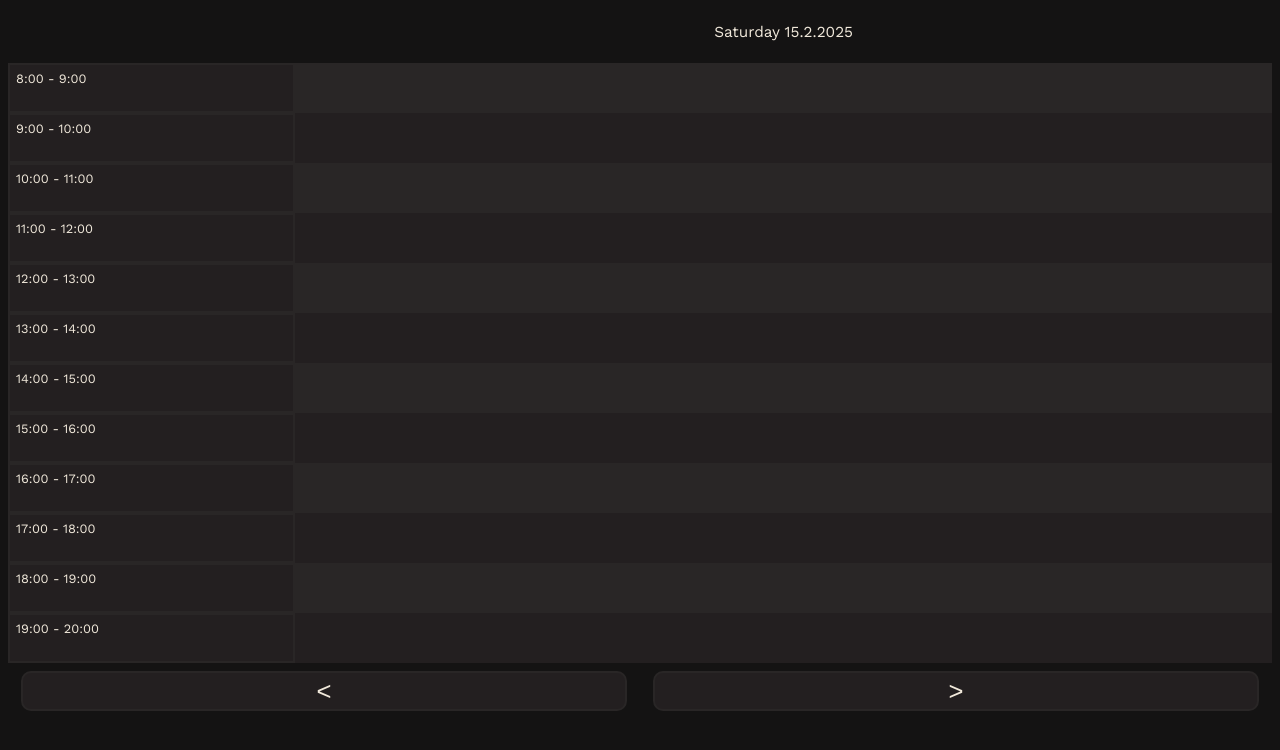
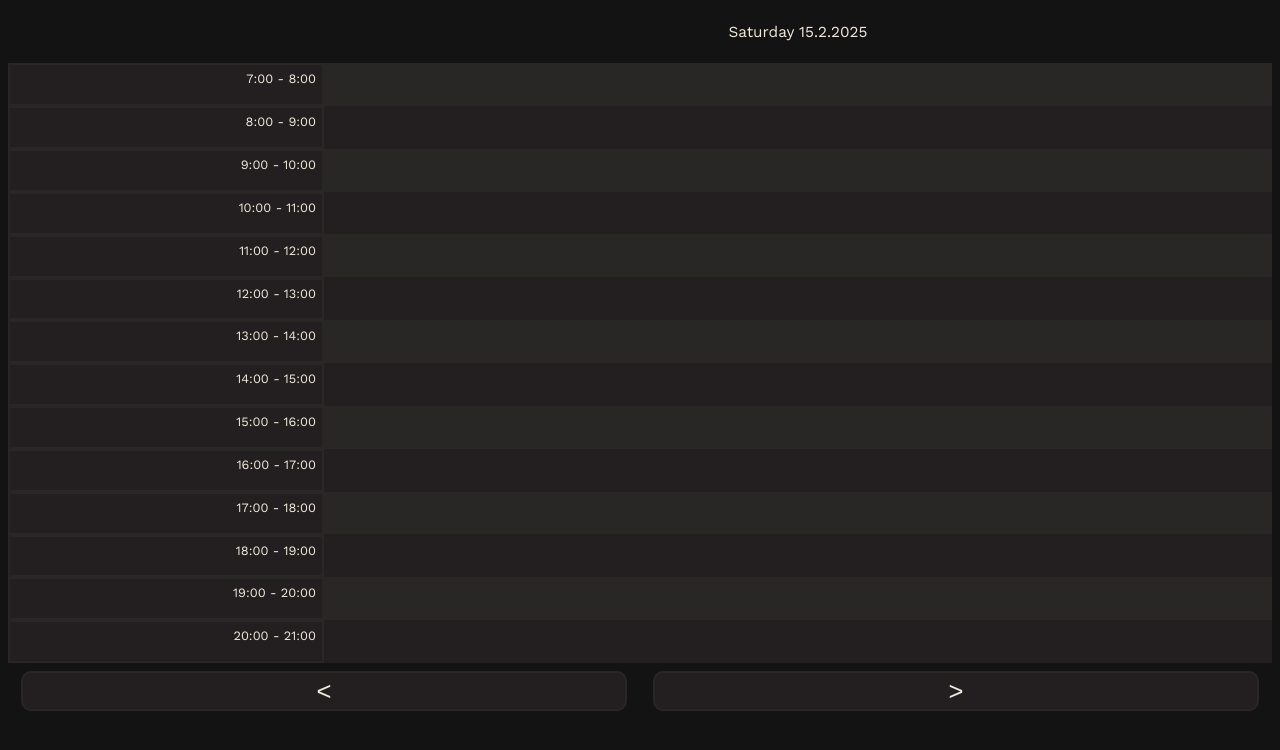
Before and after one commit to NorbertCode/plan-creator, a Next.js app: page / in a window 1280 px wide. Shown: the top 750 px of the page. Built offline with nearby package versions, Linux system fonts and the light colour scheme.

Commit message:
interface tweaks

```diff
--- a/src/app/page.js
+++ b/src/app/page.js
@@ -14,8 +14,8 @@ let weekday = date.getDay();
 export default function Page() {
     const dateIncrement = 1;
     const height = 600;
-    const timeStart = 800;
-    const timeEnd = 2000;
+    const timeStart = 700;
+    const timeEnd = 2100;
 
     const [dateStr, setDate] = useState(formatDate(date));
     function moveDate(increment) {
--- a/src/app/style.css
+++ b/src/app/style.css
@@ -17,7 +17,7 @@ body {
 }
 
 .column {
-    width: 85vw;
+    width: 75vw;
 }
 
 .columnHeader {
@@ -49,6 +49,7 @@ body {
     box-sizing: border-box;
     margin: 0;
     padding: 6px;
+    text-align: right;
 }
 
 .leftSide {
```
